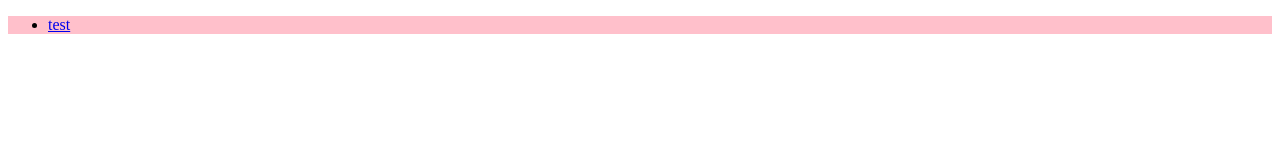
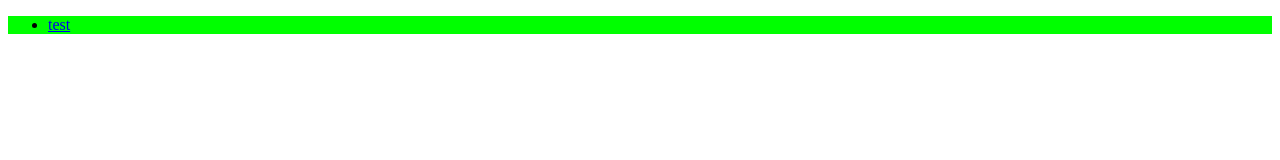
Before and after one commit to seulbinim/webcafe, a plain HTML site: page netsting.html in a window 1280 px wide. Drawn offline with Linux system fonts and the light colour scheme.

Commit message:
배경색 변경

```diff
--- a/styles/netsting.css
+++ b/styles/netsting.css
@@ -2,6 +2,6 @@ div{
   background: yellow;
 
   & ul{
-    background: pink;
+    background: lime;
   }
 }
```
